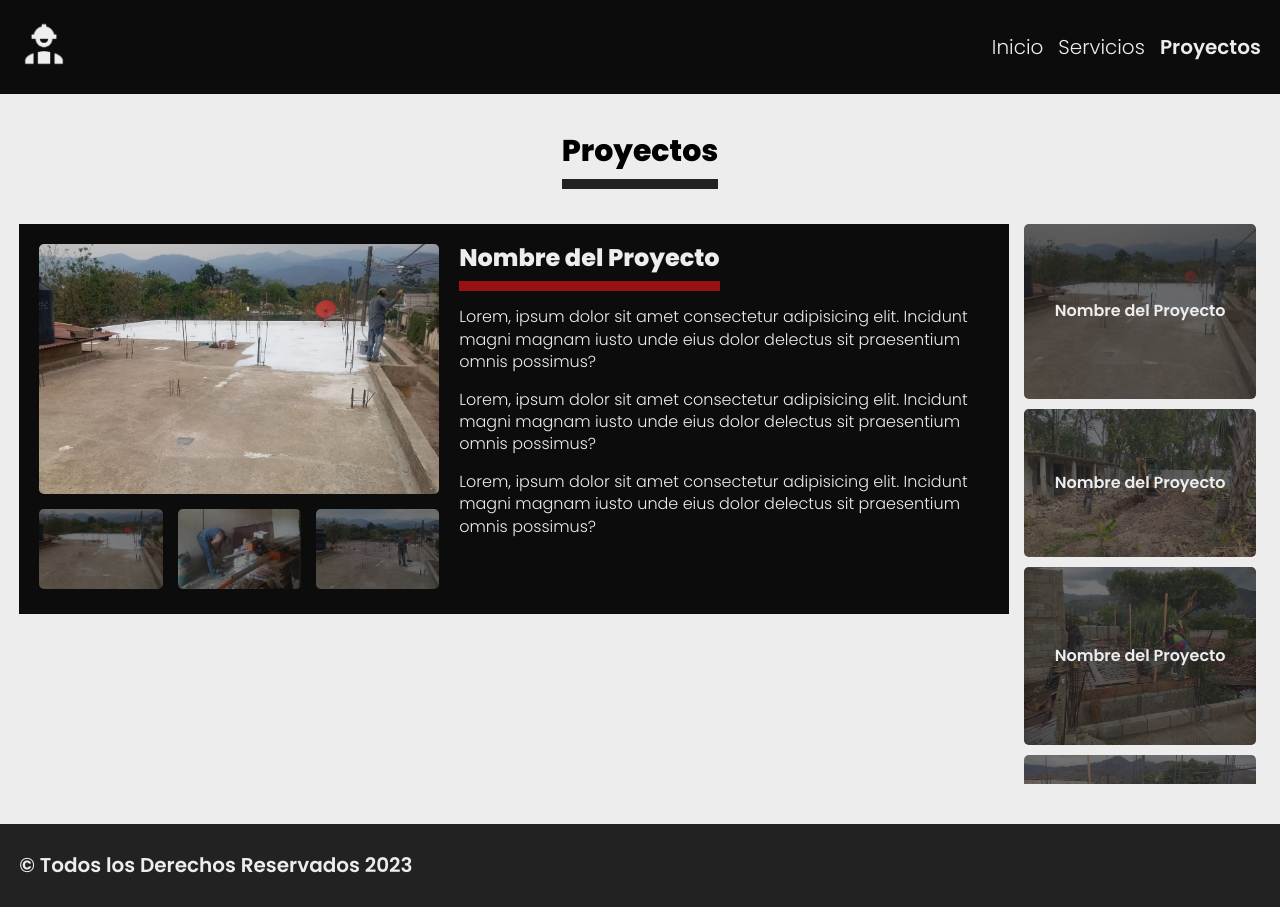
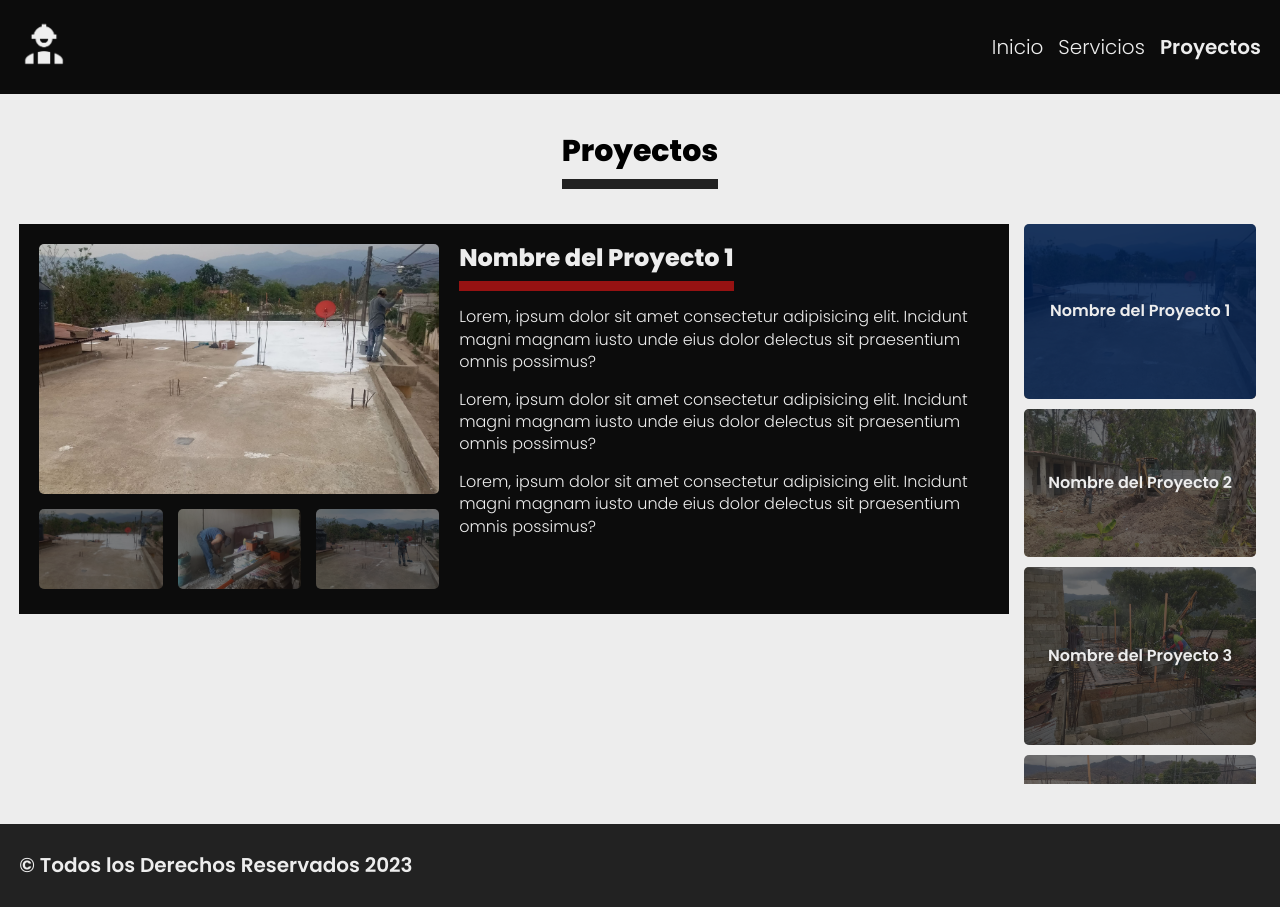
Before and after one commit to JhonatanVeliz/services-construction-page, a React (Vite) app: page /projects in a window 1280 px wide. Built offline with nearby package versions, Linux system fonts and the light colour scheme.

Commit message:
refactor in component projects and projects.css

```diff
--- a/src/css/index.css
+++ b/src/css/index.css
@@ -472,7 +472,7 @@ button{
     background-color: var(--color-orange);
   }
   .form__footer__img__item{
-    height: 55rem;
+    height: 60rem;
   }
   .testimonial__cards{
     grid-template-columns: 1fr;
--- a/src/css/projects.css
+++ b/src/css/projects.css
@@ -36,15 +36,14 @@ img {
     grid-template-columns: repeat(3, 1fr);
     gap: 1.5rem;
 }
-
 .card__imgs__items__portada {
     width: 100%;
     grid-column: 1 / -1;
     min-height: 25rem;
     max-height: 25rem;
     object-fit: cover;
+    transition: transform .3s ease-out;
 }
-
 .card__imgs__items__option {
     width: 100%;
     height: 8rem;
@@ -109,6 +108,9 @@ img {
     font-weight: var(--weight-6);
     text-align: center;
 }
+.projects__item--active::after{
+    background-color: #001e4ddd;
+}
 @media screen and (max-width: 1200px) {
     .projects-container{
         height: auto;
@@ -131,7 +133,8 @@ img {
 }
 @media screen and (max-width: 900px) {
     .projects-container{
-        grid-template-rows: repeat(2, auto);
+        display: flex;
+        flex-direction: column-reverse;
     }
     .card{
         grid-column: 1 / -1;
--- a/src/pages/Projects.jsx
+++ b/src/pages/Projects.jsx
@@ -1,4 +1,4 @@
-import { useMemo, useState } from 'react';
+import { useMemo, memo, useState } from 'react';
 
 import coloch_1 from '../assets/projects/doctora_coloch/coloch_1.jpg';
 import coloch_2 from '../assets/projects/doctora_coloch/coloch_2.jpg';
@@ -33,7 +33,7 @@ import '../css/projects.css';
 const proyectos = [
   {
       id: 1441,
-      title: "Nombre del Proyecto",
+      title: "Nombre del Proyecto 1",
       text_1: "Lorem, ipsum dolor sit amet consectetur adipisicing elit. Incidunt magni magnam iusto unde eius dolor delectus sit praesentium omnis possimus?",
       text_2: "Lorem, ipsum dolor sit amet consectetur adipisicing elit. Incidunt magni magnam iusto unde eius dolor delectus sit praesentium omnis possimus?",
       text_3: "Lorem, ipsum dolor sit amet consectetur adipisicing elit. Incidunt magni magnam iusto unde eius dolor delectus sit praesentium omnis possimus?",
@@ -43,7 +43,7 @@ const proyectos = [
   },
   {
       id: 1442,
-      title: "Nombre del Proyecto",
+      title: "Nombre del Proyecto 2",
       text_1: "Lorem, ipsum dolor sit amet consectetur adipisicing elit. Incidunt magni magnam iusto unde eius dolor delectus sit praesentium omnis possimus?",
       text_2: "Lorem, ipsum dolor sit amet consectetur adipisicing elit. Incidunt magni magnam iusto unde eius dolor delectus sit praesentium omnis possimus?",
       text_3: "Lorem, ipsum dolor sit amet consectetur adipisicing elit. Incidunt magni magnam iusto unde eius dolor delectus sit praesentium omnis possimus?",
@@ -53,7 +53,7 @@ const proyectos = [
   },
   {
       id: 1443,
-      title: "Nombre del Proyecto",
+      title: "Nombre del Proyecto 3",
       text_1: "Lorem, ipsum dolor sit amet consectetur adipisicing elit. Incidunt magni magnam iusto unde eius dolor delectus sit praesentium omnis possimus?",
       text_2: "Lorem, ipsum dolor sit amet consectetur adipisicing elit. Incidunt magni magnam iusto unde eius dolor delectus sit praesentium omnis possimus?",
       text_3: "Lorem, ipsum dolor sit amet consectetur adipisicing elit. Incidunt magni magnam iusto unde eius dolor delectus sit praesentium omnis possimus?",
@@ -63,7 +63,7 @@ const proyectos = [
   },
   {
       id: 1445,
-      title: "Nombre del Proyecto",
+      title: "Nombre del Proyecto 4",
       text_1: "Lorem, ipsum dolor sit amet consectetur adipisicing elit. Incidunt magni magnam iusto unde eius dolor delectus sit praesentium omnis possimus?",
       text_2: "Lorem, ipsum dolor sit amet consectetur adipisicing elit. Incidunt magni magnam iusto unde eius dolor delectus sit praesentium omnis possimus?",
       text_3: "Lorem, ipsum dolor sit amet consectetur adipisicing elit. Incidunt magni magnam iusto unde eius dolor delectus sit praesentium omnis possimus?",
@@ -73,7 +73,7 @@ const proyectos = [
   },
   {
       id: 1446,
-      title: "Nombre del Proyecto",
+      title: "Nombre del Proyecto 5",
       text_1: "Lorem, ipsum dolor sit amet consectetur adipisicing elit. Incidunt magni magnam iusto unde eius dolor delectus sit praesentium omnis possimus?",
       text_2: "Lorem, ipsum dolor sit amet consectetur adipisicing elit. Incidunt magni magnam iusto unde eius dolor delectus sit praesentium omnis possimus?",
       text_3: "Lorem, ipsum dolor sit amet consectetur adipisicing elit. Incidunt magni magnam iusto unde eius dolor delectus sit praesentium omnis possimus?",
@@ -83,7 +83,7 @@ const proyectos = [
   },
   {
       id: 1447,
-      title: "Nombre del Proyecto",
+      title: "Nombre del Proyecto 6",
       text_1: "Lorem, ipsum dolor sit amet consectetur adipisicing elit. Incidunt magni magnam iusto unde eius dolor delectus sit praesentium omnis possimus?",
       text_2: "Lorem, ipsum dolor sit amet consectetur adipisicing elit. Incidunt magni magnam iusto unde eius dolor delectus sit praesentium omnis possimus?",
       text_3: "Lorem, ipsum dolor sit amet consectetur adipisicing elit. Incidunt magni magnam iusto unde eius dolor delectus sit praesentium omnis possimus?",
@@ -93,7 +93,7 @@ const proyectos = [
   },
   {
       id: 1448,
-      title: "Nombre del Proyecto",
+      title: "Nombre del Proyecto 7",
       text_1: "Lorem, ipsum dolor sit amet consectetur adipisicing elit. Incidunt magni magnam iusto unde eius dolor delectus sit praesentium omnis possimus?",
       text_2: "Lorem, ipsum dolor sit amet consectetur adipisicing elit. Incidunt magni magnam iusto unde eius dolor delectus sit praesentium omnis possimus?",
       text_3: "Lorem, ipsum dolor sit amet consectetur adipisicing elit. Incidunt magni magnam iusto unde eius dolor delectus sit praesentium omnis possimus?",
@@ -103,7 +103,7 @@ const proyectos = [
   },
   {
       id: 1449,
-      title: "Nombre del Proyecto",
+      title: "Nombre del Proyecto 8",
       text_1: "Lorem, ipsum dolor sit amet consectetur adipisicing elit. Incidunt magni magnam iusto unde eius dolor delectus sit praesentium omnis possimus?",
       text_2: "Lorem, ipsum dolor sit amet consectetur adipisicing elit. Incidunt magni magnam iusto unde eius dolor delectus sit praesentium omnis possimus?",
       text_3: "Lorem, ipsum dolor sit amet consectetur adipisicing elit. Incidunt magni magnam iusto unde eius dolor delectus sit praesentium omnis possimus?",
@@ -113,7 +113,7 @@ const proyectos = [
   },
   {
       id: 14410,
-      title: "Nombre del Proyecto",
+      title: "Nombre del Proyecto 9",
       text_1: "Lorem, ipsum dolor sit amet consectetur adipisicing elit. Incidunt magni magnam iusto unde eius dolor delectus sit praesentium omnis possimus?",
       text_2: "Lorem, ipsum dolor sit amet consectetur adipisicing elit. Incidunt magni magnam iusto unde eius dolor delectus sit praesentium omnis possimus?",
       text_3: "Lorem, ipsum dolor sit amet consectetur adipisicing elit. Incidunt magni magnam iusto unde eius dolor delectus sit praesentium omnis possimus?",
@@ -185,25 +185,27 @@ const CardPortada = ({ project, portada, setPortada }) => {
   )
 }
 
-const ProjectListItem = ({ project, setCardInfo, setPortada }) => {
-
+const ProjectListItem = memo(({ project, cardInfo, setCardInfo, setPortada }) => {
   const { img_1, title } = project;
 
+  const { title: cardTitle } = cardInfo[0];
+
   const handleCard = project => {
-    setPortada(img_1)
-    setCardInfo([ project ])
+    setPortada(img_1);
+    setCardInfo([project]);
   }
 
   return (
     <div
-      className="projects__item"
-      data-content={ title }
+      className={`projects__item ${ cardTitle == title ? 'projects__item--active' : null }`}
+      data-content={title}
       onClick={() => handleCard(project)}
     >
-      <img src={ img_1 } alt={ title } />
+      <img src={img_1} alt={title} />
     </div>
   )
-}
+});
+
 
 const Projects = () => {
 
@@ -237,9 +239,10 @@ const Projects = () => {
           {
             proyectos.map( project => (
               <ProjectListItem
-                key={project.id}
-                project={project}
-                setCardInfo={setCardInfo}
+                key={ project.id}
+                project={ project }
+                cardInfo={ cardInfo }
+                setCardInfo={ setCardInfo }
                 setPortada={ setPortada }
               />
             ))
```
